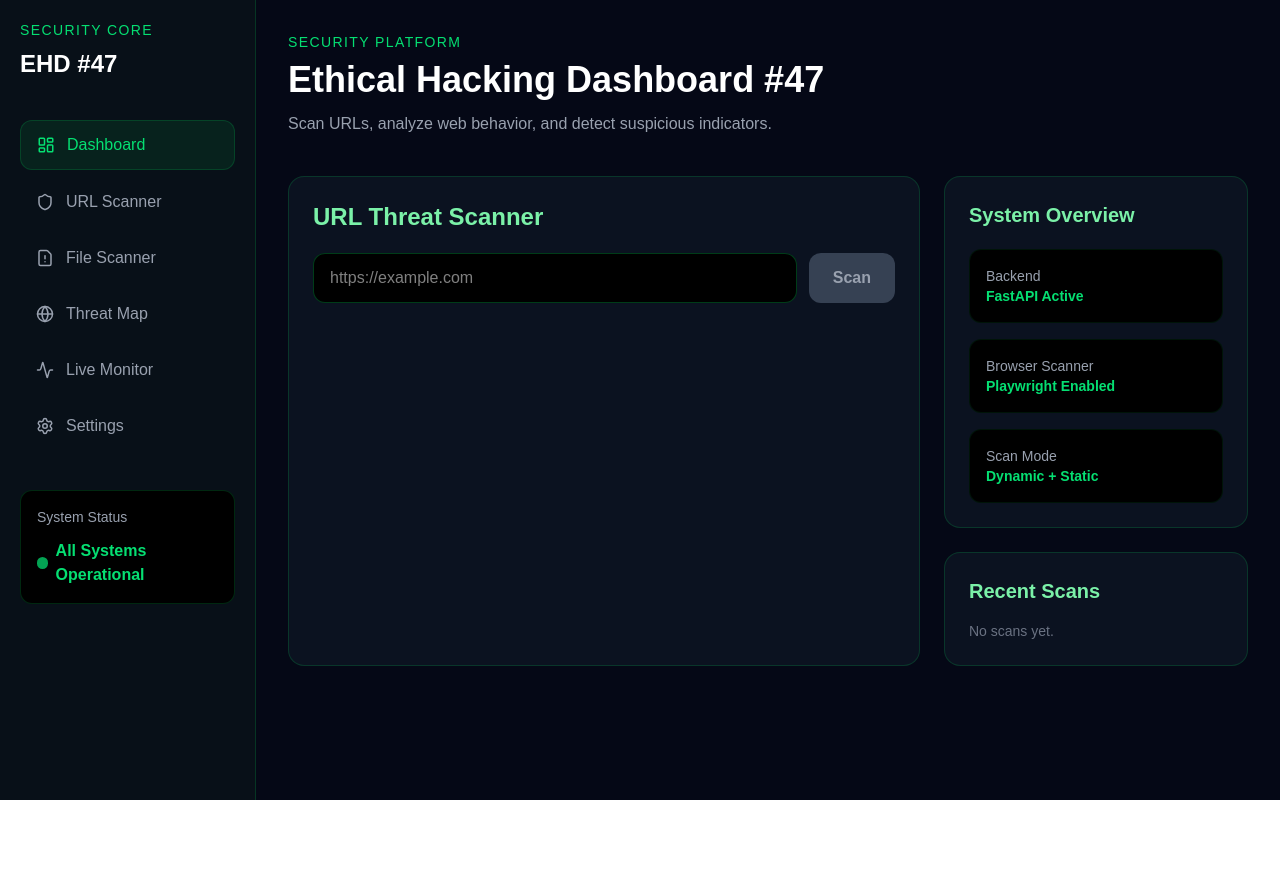
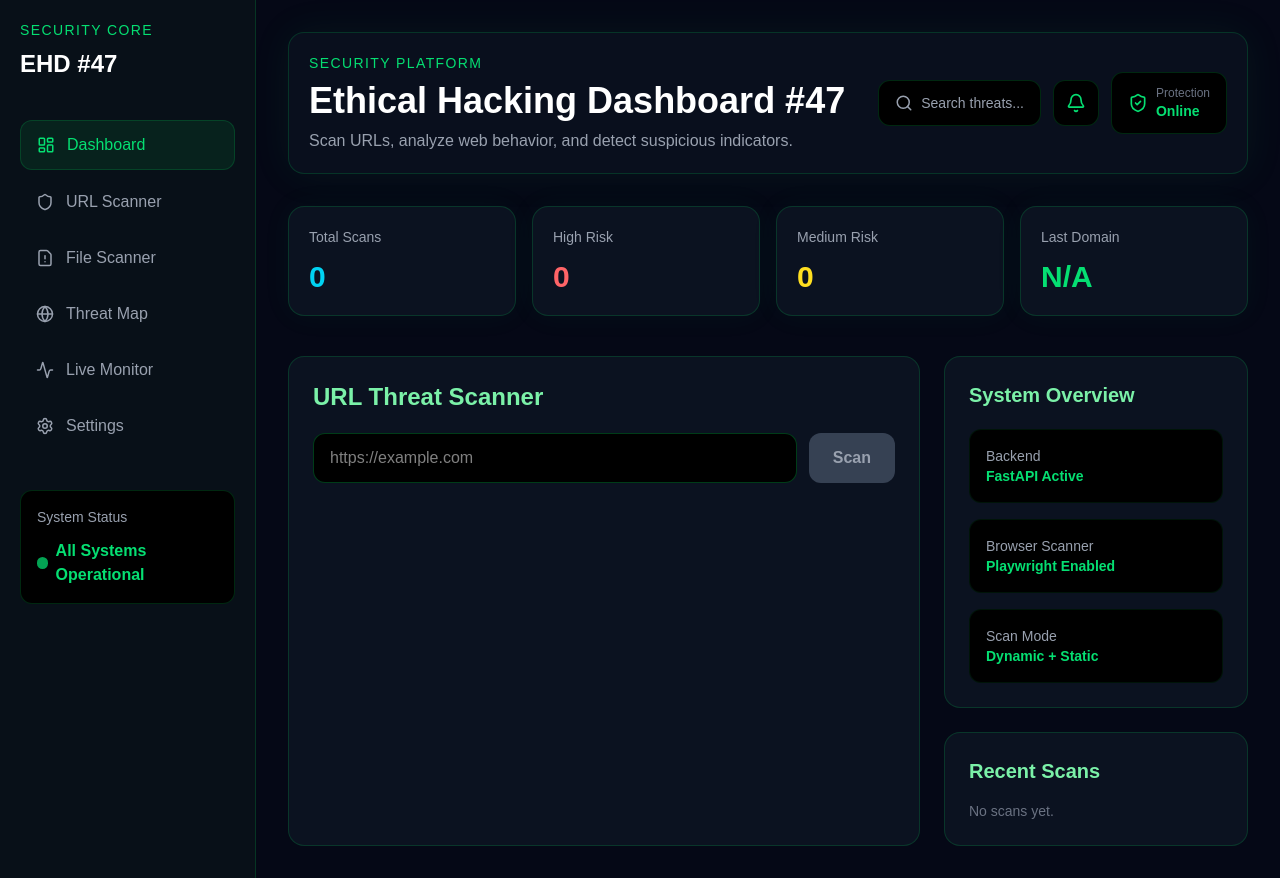
Before and after one commit to RavshanSean/ethical-hacking-dashboard-47, a Next.js app in the folder frontend/: page / in a window 1280 px wide. Before the commit the page ends 800 px from the top, so only its background shows below. Built offline with nearby package versions, Linux system fonts and the light colour scheme.

Commit message:
Improved backend scan stability and error handling

```diff
--- a/frontend/src/app/page.tsx
+++ b/frontend/src/app/page.tsx
@@ -1,4 +1,6 @@
 "use client";
+import StatsCards from "../components/StatsCards";
+import DashboardHeader from "../components/DashboardHeader";
 import Sidebar from "../components/Sidebar";
 import SystemOverview from "../components/SystemOverview";
 import RecentScans from "../components/RecentScans";
@@ -119,18 +121,12 @@ export default function Home() {
 
   <main className="flex-1 p-8">
       <section className="max-w-6xl mx-auto">
-        <div>
-          <p className="text-sm text-green-400 tracking-widest uppercase">
-            Security Platform
-          </p>
-
-          <h1 className="mt-2 text-4xl font-bold">
-            Ethical Hacking Dashboard #47
-          </h1>
-
-          <p className="mt-3 text-gray-400">
-            Scan URLs, analyze web behavior, and detect suspicious indicators.
-          </p>
+        <DashboardHeader />
+        <div className="mt-6">
+          <StatsCards
+            scanHistory={scanHistory}
+            lastDomain={result?.domain}
+          />
         </div>
 
         <div className="mt-10 grid grid-cols-1 lg:grid-cols-3 gap-6">
--- /dev/null
+++ b/frontend/src/components/DashboardHeader.tsx
@@ -0,0 +1,40 @@
+import { Bell, Search, ShieldCheck } from "lucide-react";
+
+export default function DashboardHeader() {
+  return (
+    <header className="mb-8 flex flex-col gap-4 rounded-2xl border border-green-500/20 bg-[#0b1220]/80 p-5 shadow-[0_0_40px_rgba(34,197,94,0.08)] lg:flex-row lg:items-center lg:justify-between">
+      <div>
+        <p className="text-sm tracking-widest text-green-400 uppercase">
+          Security Platform
+        </p>
+
+        <h1 className="mt-2 text-4xl font-bold text-white">
+          Ethical Hacking Dashboard #47
+        </h1>
+
+        <p className="mt-2 text-gray-400">
+          Scan URLs, analyze web behavior, and detect suspicious indicators.
+        </p>
+      </div>
+
+      <div className="flex items-center gap-3">
+        <div className="hidden items-center gap-2 rounded-xl border border-green-500/20 bg-black px-4 py-3 text-gray-400 md:flex">
+          <Search size={18} />
+          <span className="text-sm">Search threats...</span>
+        </div>
+
+        <button className="rounded-xl border border-green-500/20 bg-black p-3 text-green-400 transition hover:border-green-400 hover:shadow-[0_0_20px_rgba(34,197,94,0.25)]">
+          <Bell size={20} />
+        </button>
+
+        <div className="flex items-center gap-2 rounded-xl border border-green-500/20 bg-black px-4 py-3">
+          <ShieldCheck className="text-green-400" size={20} />
+          <div>
+            <p className="text-xs text-gray-500">Protection</p>
+            <p className="text-sm font-bold text-green-400">Online</p>
+          </div>
+        </div>
+      </div>
+    </header>
+  );
+}
--- /dev/null
+++ b/frontend/src/components/StatsCards.tsx
@@ -0,0 +1,77 @@
+type ScanHistoryItem = {
+  domain: string;
+  threat: string;
+  time: string;
+};
+
+type StatsCardsProps = {
+  scanHistory: ScanHistoryItem[];
+  lastDomain?: string;
+};
+
+export default function StatsCards({
+  scanHistory,
+  lastDomain,
+}: StatsCardsProps) {
+  const totalScans = scanHistory.length;
+
+  const highRisk = scanHistory.filter((scan) =>
+    scan.threat.includes("HIGH")
+  ).length;
+
+  const mediumRisk = scanHistory.filter((scan) =>
+    scan.threat.includes("MEDIUM")
+  ).length;
+
+  return (
+    <div className="grid grid-cols-1 md:grid-cols-2 xl:grid-cols-4 gap-4">
+      <StatCard
+        title="Total Scans"
+        value={String(totalScans)}
+        color="text-cyan-400"
+      />
+
+      <StatCard
+        title="High Risk"
+        value={String(highRisk)}
+        color="text-red-400"
+      />
+
+      <StatCard
+        title="Medium Risk"
+        value={String(mediumRisk)}
+        color="text-yellow-300"
+      />
+
+      <StatCard
+        title="Last Domain"
+        value={lastDomain || "N/A"}
+        color="text-green-400"
+      />
+    </div>
+  );
+}
+
+type StatCardProps = {
+  title: string;
+  value: string;
+  color: string;
+};
+
+function StatCard({
+  title,
+  value,
+  color,
+}: StatCardProps) {
+  return (
+    <div className="rounded-2xl border border-green-500/20 bg-[#0b1220] p-5 shadow-[0_0_30px_rgba(34,197,94,0.05)]">
+      <p className="text-sm text-gray-400">
+        {title}
+      </p>
+
+      <h3 className={`mt-3 text-3xl font-bold ${color}`}>
+        {value}
+      </h3>
+    </div>
+  );
+}
```
Also changed, not shown: 1 other file (tests, documents, lock files or other folders).
